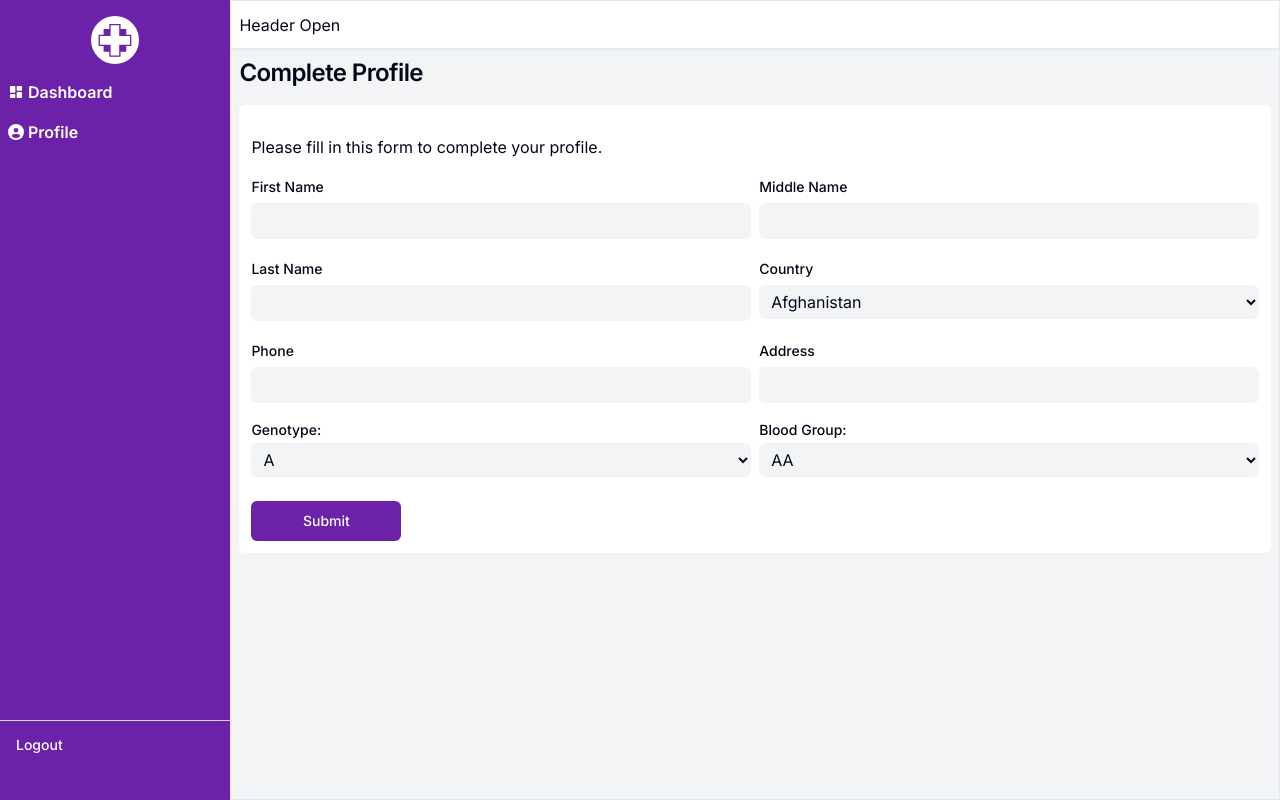
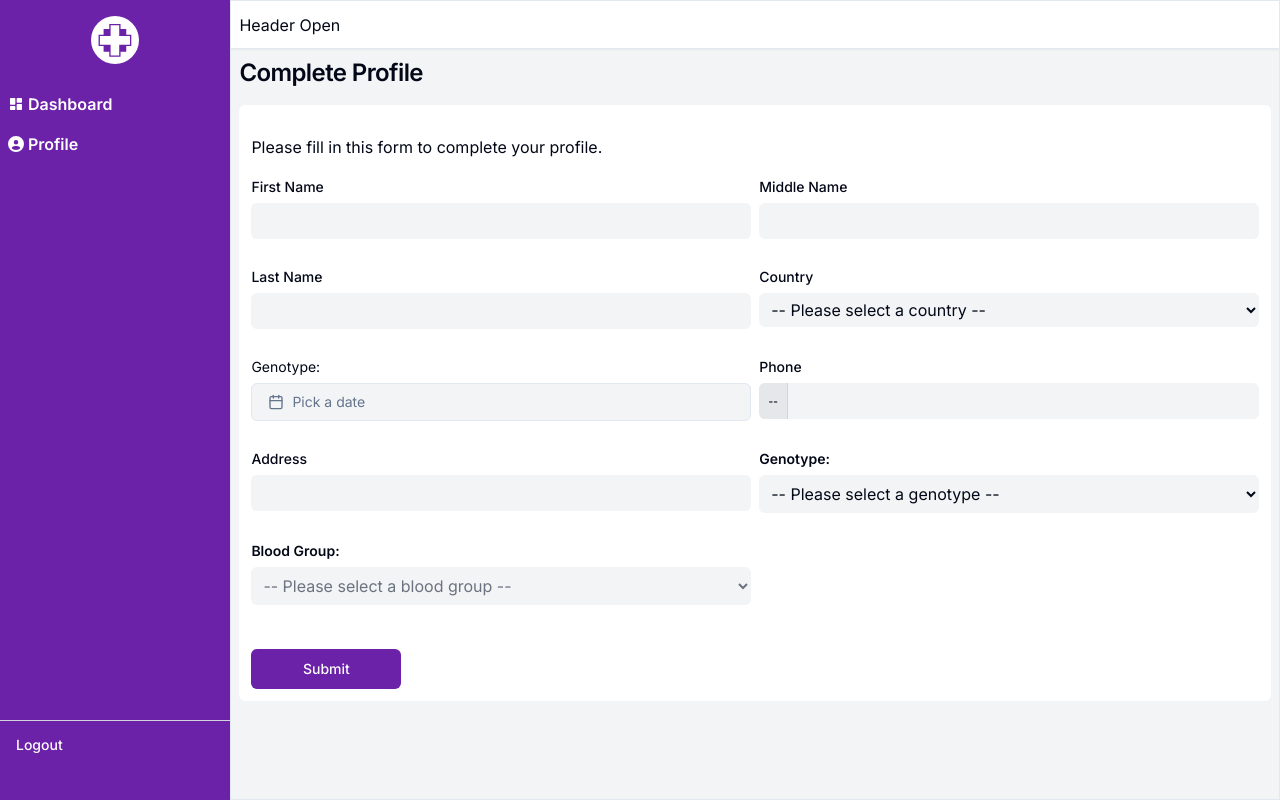
Before and after one commit to Nwachukwu-Uzor/clinic-one-ui, a Next.js app: page /profile/complete-profile in a window 1280 px wide. Built offline with nearby package versions, Linux system fonts and the light colour scheme.

Commit message:
Fix: validation issues on complete patient details form

```diff
--- a/app/(main)/layout.tsx
+++ b/app/(main)/layout.tsx
@@ -48,7 +48,7 @@ const Layout = ({ children }: { children: React.ReactNode }) => {
               <GiHospitalCross className="text-4xl text-purple-800" />
             </div>
             {/* <button onClick={toggleSidebarOpen}>Close</button> */}
-            <ul className="flex flex-col gap-2">
+            <ul className="flex flex-col gap-2 mt-6">
               {navLinks.map((link) => (
                 <li key={link.id}>
                   <Link
--- a/app/(main)/profile/complete-profile/page.tsx
+++ b/app/(main)/profile/complete-profile/page.tsx
@@ -1,6 +1,6 @@
 "use client";
 import React from "react";
-import { z } from "zod";
+import { date, z } from "zod";
 import { SubmitHandler, useForm } from "react-hook-form";
 import { zodResolver } from "@hookform/resolvers/zod";
 import { useRouter } from "next/navigation";
@@ -11,38 +11,91 @@ import { Label } from "@/components/ui/label";
 import { Button } from "@/components/ui/button";
 import { toast } from "react-toastify";
 import { formatValidationErrors } from "@/utils/shared";
+import { useQueryClient } from "@tanstack/react-query";
+import { onboardingService } from "@/services";
+import {
+  Popover,
+  PopoverContent,
+  PopoverTrigger,
+} from "@/components/ui/popover";
+import { cn } from "@/lib/utils";
+import { CalendarIcon } from "lucide-react";
+import { format } from "date-fns";
+import { Calendar } from "@/components/ui/calendar";
+import { SelectSingleEventHandler } from "react-day-picker";
+import { GET_PATIENT_DATA } from "@/constants";
 
 const schema = z.object({
-  firstName: z.string({
-    required_error: "First name required",
-  }),
-  lastName: z.string({
-    required_error: "Last name is required",
-  }),
+  firstName: z
+    .string({
+      required_error: "First name required",
+    })
+    .min(2, "First name must be at least 2 characters"),
+  lastName: z
+    .string({
+      required_error: "Last name is required",
+    })
+    .min(2, "Last name must be at least 2 characters"),
   middleName: z.optional(z.string()),
-  country: z.string({ required_error: "Country is required" }),
-  phoneNumber: z.string({ required_error: "Phone number is required" }),
-  address: z.string({ required_error: "Address is required" }),
-  bloodGroup: z.string({ required_error: "Blood Group is required" }),
-  genotype: z.string({ required_error: "Genotype is required" }),
+  country: z
+    .string({ required_error: "Country is required" })
+    .min(2, "Country is required"),
+  phoneNumber: z
+    .string({ required_error: "Phone number is required" })
+    .min(2, "Phone number is required"),
+  address: z
+    .string({ required_error: "Address is required" })
+    .min(2, "Phone number is required"),
+  bloodGroup: z
+    .string({ required_error: "Blood Group is required" })
+    .min(2, "Phone number is required"),
+  genotype: z
+    .string({ required_error: "Genotype is required" })
+    .min(2, "Phone number is required"),
+  dateOfBirth: z.date({ required_error: "Date of Birth is required" }),
 });
 
 type FormFields = z.infer<typeof schema>;
 
 const Page = () => {
   const router = useRouter();
+  const queryClient = useQueryClient();
   const {
     register,
     setError,
     handleSubmit,
+    watch,
+    setValue,
     formState: { errors, isSubmitting },
   } = useForm<FormFields>({
     resolver: zodResolver(schema),
   });
 
+  const [countryInput, dateOfBirth] = watch(["country", "dateOfBirth"]);
+  const country = countryInput?.length > 0 ? JSON.parse(countryInput) : null;
+
+  const handleDateChange = (date?: Date) => {
+    if (date) {
+      setValue("dateOfBirth", date);
+    }
+  };
+
   const onSubmit: SubmitHandler<FormFields> = async (values) => {
     try {
-      console.log(values);
+      const token = sessionStorage.getItem("token") as string;
+      const response = await onboardingService.completePatientDetails(
+        {
+          ...values,
+          phoneNumber: `${country?.code_dial ?? ""}${values?.phoneNumber}`
+        },
+        token
+      );
+
+      if (!response?.status) {
+        toast.error(response?.message);
+      }
+      toast.success(response?.message);
+      queryClient.invalidateQueries({ queryKey: [GET_PATIENT_DATA] });
     } catch (error: any) {
       console.log(error?.response);
       const errorData = error?.response?.data?.data?.errors;
@@ -82,7 +135,7 @@ const Page = () => {
         <p className="leading-7 my-4">
           Please fill in this form to complete your profile.
         </p>
-        <div className="grid lg:grid-cols-2 gap-2">
+        <div className="grid lg:grid-cols-2 gap-x-2 gap-y-4">
           <TextInput
             label="First Name"
             {...register("firstName")}
@@ -107,6 +160,7 @@ const Page = () => {
               {...register("country")}
               disabled={isSubmitting}
             >
+              <option value="">-- Please select a country --</option>
               {countries.map((country) => (
                 <option key={country.code} value={JSON.stringify(country)}>
                   {country.name}
@@ -117,11 +171,44 @@ const Page = () => {
               {errors?.country?.message}
             </p>
           </div>
+          <div className="flex flex-col gap-1.5">
+            <label className="text-sm">Genotype: </label>
+            <Popover>
+              <PopoverTrigger asChild>
+                <Button
+                  variant={"outline"}
+                  className={cn(
+                    "w-full justify-start text-left font-normal h-auto",
+                    !dateOfBirth && "text-muted-foreground bg-gray-100"
+                  )}
+                >
+                  <CalendarIcon className="mr-2 h-4 w-4" />
+                  {dateOfBirth ? format(dateOfBirth, "PPP") : <span>Pick a date</span>}
+                </Button>
+              </PopoverTrigger>
+              <PopoverContent className="w-auto p-0">
+                <Calendar
+                  mode="single"
+                  selected={dateOfBirth}
+                  onSelect={(val) => handleDateChange(val)}
+                  initialFocus
+                />
+              </PopoverContent>
+            </Popover>
+            <p className="h-1 mt-0.5 text-red-500 text-xs">
+              {errors?.dateOfBirth?.message}
+            </p>
+          </div>
           <TextInput
             label="Phone"
             {...register("phoneNumber")}
             error={errors?.phoneNumber?.message}
             disabled={isSubmitting}
+            leftIcon={
+              <span className="text-[10px] inline-flex  justify-center items-center w-5 font-semibold">
+                {country ? country?.dial_code : "--"}
+              </span>
+            }
           />
           <TextInput
             label="Address"
@@ -130,12 +217,13 @@ const Page = () => {
             disabled={isSubmitting}
           />
           <div className="flex flex-col gap-1.5">
-            <Label>Genotype: </Label>
+            <label className="text-sm font-semibold">Genotype: </label>
             <select
-              className="relative w-full bg-gray-100 py-1.5 px-2 border-none outline-none focus:border-none focus:outline-none focus:ring-[0.5px] focus:ring-purple-600 rounded-md duration-50 placeholder:opacity-70 placeholder:text-xs disabled:cursor-not-allowed disabled:opacity-70 placeholder:text-fade"
+              className="relative w-full bg-gray-100 py-2 px-2 border-none outline-none focus:border-none focus:outline-none focus:ring-[0.5px] focus:ring-purple-600 rounded-md duration-50 placeholder:opacity-70 placeholder:text-xs disabled:cursor-not-allowed disabled:opacity-70 placeholder:text-fade font-size"
               {...register("genotype")}
               disabled={isSubmitting}
             >
+              <option value="">-- Please select a genotype --</option>
               {genotypes.map((genotype) => (
                 <option key={genotype.id} value={genotype.value}>
                   {genotype.label}
@@ -147,12 +235,13 @@ const Page = () => {
             </p>
           </div>
           <div className="flex flex-col gap-1.5">
-            <Label>Blood Group: </Label>
+            <label className="text-sm font-semibold">Blood Group: </label>
             <select
-              className="relative w-full bg-gray-100 py-1.5 px-2 border-none outline-none focus:border-none focus:outline-none focus:ring-[0.5px] focus:ring-purple-600 rounded-md duration-50 placeholder:opacity-70 placeholder:text-xs disabled:cursor-not-allowed disabled:opacity-70 placeholder:text-fade"
+              className="relative w-full bg-gray-100 py-2 px-2 border-none outline-none focus:border-none focus:outline-none focus:ring-[0.5px] focus:ring-purple-600 rounded-md duration-50 placeholder:opacity-70 placeholder:text-xs disabled:cursor-not-allowed disabled:opacity-70 placeholder:text-gray-400 text-gray-500"
               {...register("bloodGroup")}
               disabled={isSubmitting}
             >
+              <option value="">-- Please select a blood group --</option>
               {bloodGroups.map((bloodGroup) => (
                 <option key={bloodGroup.id} value={bloodGroup.value}>
                   {bloodGroup.label}
@@ -164,14 +253,14 @@ const Page = () => {
             </p>
           </div>
         </div>
-        <div className="flex flex-col gap-0.5">
+        <div className="flex flex-col gap-0.5 my-4">
           {errors?.root?.message?.split(";").map((error) => (
             <p key={error} className="text-sm text-red-500">
               {error}
             </p>
           ))}
         </div>
-        <Button className="mt-3 w-[50%] max-w-[150px]" disabled={isSubmitting}>
+        <Button className="w-[50%] max-w-[150px]" disabled={isSubmitting}>
           {isSubmitting ? <PulseLoader /> : "Submit"}
         </Button>
       </form>
--- a/app/(main)/profile/page.tsx
+++ b/app/(main)/profile/page.tsx
@@ -46,7 +46,7 @@ const Profile = () => {
       ) : data?.data ? (
         <article></article>
       ) : (
-        <article className="min-h-[40vh] mt-4 bg-white flex items-center justify-center text-center">
+        <article className="min-h-[40vh] mt-4 bg-white flex items-center justify-center text-center rounded-md">
           <div>
             <h3 className="scroll-m-20 text-2xl font-semibold text-gray-600 tracking-tight">
               You have not completed your profile yet.
--- a/components/shared/text-input.tsx
+++ b/components/shared/text-input.tsx
@@ -22,16 +22,16 @@ export const TextInput = forwardRef<HTMLInputElement, Props>(
         ) : null}
         <div className="relative">
           {leftIcon ? (
-            <span className="absolute left-1 z-20 top-[50%] -translate-y-[50%] text-fade">
+            <span className="absolute left-0 z-20 top-[50%] pl-1 flex items-center justify-center h-full pr-1 -translate-y-[50%] text-fade border-r border-r-gray-300 bg-gray-200 rounded-l-md">
               {leftIcon}
             </span>
           ) : null}
           <input
             {...props}
             ref={ref}
-            className={`relative w-full bg-gray-100 py-1.5 px-2 border-none outline-none focus:border-none focus:outline-none focus:ring-[0.5px] focus:ring-purple-600 rounded-md duration-50 placeholder:opacity-70 placeholder:text-xs disabled:cursor-not-allowed disabled:opacity-70 placeholder:text-fade ${
+            className={`relative w-full bg-gray-100 py-1.5 px-2 border-none outline-none focus:border-none focus:outline-none focus:ring-[0.5px] focus:ring-purple-600 rounded-md duration-50 placeholder:opacity-70 placeholder:text-xs disabled:cursor-not-allowed disabled:opacity-70 placeholder:text-gray-400 text-gray-600 ${
               rightIcon ? "pr-6" : ""
-            } ${leftIcon ? "pl-6" : ""}`}
+            } ${leftIcon ? "pl-9" : ""}`}
           />
           {rightIcon ? (
             <span className="absolute right-1 z-20 top-[50%] -translate-y-[50%] text-fade">
--- /dev/null
+++ b/components/ui/calendar.tsx
@@ -0,0 +1,66 @@
+"use client"
+
+import * as React from "react"
+import { ChevronLeft, ChevronRight } from "lucide-react"
+import { DayPicker } from "react-day-picker"
+
+import { cn } from "@/lib/utils"
+import { buttonVariants } from "@/components/ui/button"
+
+export type CalendarProps = React.ComponentProps<typeof DayPicker>
+
+function Calendar({
+  className,
+  classNames,
+  showOutsideDays = true,
+  ...props
+}: CalendarProps) {
+  return (
+    <DayPicker
+      showOutsideDays={showOutsideDays}
+      className={cn("p-3", className)}
+      classNames={{
+        months: "flex flex-col sm:flex-row space-y-4 sm:space-x-4 sm:space-y-0",
+        month: "space-y-4",
+        caption: "flex justify-center pt-0 relative items-center",
+        caption_label: "text-sm font-medium",
+        nav: "space-x-1 flex items-center",
+        nav_button: cn(
+          buttonVariants({ variant: "outline" }),
+          "h-7 w-7 bg-transparent p-0 opacity-50 hover:opacity-100"
+        ),
+        nav_button_previous: "absolute left-1",
+        nav_button_next: "absolute right-1",
+        table: "w-full border-collapse space-y-1",
+        head_row: "flex",
+        head_cell:
+          "text-muted-foreground rounded-md w-9 font-normal text-[0.8rem]",
+        row: "flex w-full mt-2",
+        cell: "h-9 w-9 text-center text-sm p-0 relative [&:has([aria-selected].day-range-end)]:rounded-r-md [&:has([aria-selected].day-outside)]:bg-accent/50 [&:has([aria-selected])]:bg-accent first:[&:has([aria-selected])]:rounded-l-md last:[&:has([aria-selected])]:rounded-r-md focus-within:relative focus-within:z-20",
+        day: cn(
+          buttonVariants({ variant: "ghost" }),
+          "h-9 w-9 p-0 font-normal aria-selected:opacity-100"
+        ),
+        day_range_end: "day-range-end",
+        day_selected:
+          "bg-primary text-primary-foreground hover:bg-primary hover:text-primary-foreground focus:bg-primary focus:text-primary-foreground",
+        day_today: "bg-accent text-accent-foreground",
+        day_outside:
+          "day-outside text-muted-foreground opacity-50 aria-selected:bg-accent/50 aria-selected:text-muted-foreground aria-selected:opacity-30",
+        day_disabled: "text-muted-foreground opacity-50",
+        day_range_middle:
+          "aria-selected:bg-accent aria-selected:text-accent-foreground",
+        day_hidden: "invisible",
+        ...classNames,
+      }}
+      components={{
+        IconLeft: ({ ...props }) => <ChevronLeft className="h-4 w-4" />,
+        IconRight: ({ ...props }) => <ChevronRight className="h-4 w-4" />,
+      }}
+      {...props}
+    />
+  )
+}
+Calendar.displayName = "Calendar"
+
+export { Calendar }
--- /dev/null
+++ b/components/ui/popover.tsx
@@ -0,0 +1,31 @@
+"use client"
+
+import * as React from "react"
+import * as PopoverPrimitive from "@radix-ui/react-popover"
+
+import { cn } from "@/lib/utils"
+
+const Popover = PopoverPrimitive.Root
+
+const PopoverTrigger = PopoverPrimitive.Trigger
+
+const PopoverContent = React.forwardRef<
+  React.ElementRef<typeof PopoverPrimitive.Content>,
+  React.ComponentPropsWithoutRef<typeof PopoverPrimitive.Content>
+>(({ className, align = "center", sideOffset = 4, ...props }, ref) => (
+  <PopoverPrimitive.Portal>
+    <PopoverPrimitive.Content
+      ref={ref}
+      align={align}
+      sideOffset={sideOffset}
+      className={cn(
+        "z-50 w-72 rounded-md border bg-popover p-4 text-popover-foreground shadow-md outline-none data-[state=open]:animate-in data-[state=closed]:animate-out data-[state=closed]:fade-out-0 data-[state=open]:fade-in-0 data-[state=closed]:zoom-out-95 data-[state=open]:zoom-in-95 data-[side=bottom]:slide-in-from-top-2 data-[side=left]:slide-in-from-right-2 data-[side=right]:slide-in-from-left-2 data-[side=top]:slide-in-from-bottom-2",
+        className
+      )}
+      {...props}
+    />
+  </PopoverPrimitive.Portal>
+))
+PopoverContent.displayName = PopoverPrimitive.Content.displayName
+
+export { Popover, PopoverTrigger, PopoverContent }
--- a/package.json
+++ b/package.json
@@ -11,15 +11,18 @@
   "dependencies": {
     "@hookform/resolvers": "^3.3.4",
     "@radix-ui/react-label": "^2.0.2",
+    "@radix-ui/react-popover": "^1.0.7",
     "@radix-ui/react-slot": "^1.0.2",
     "@tanstack/react-query": "^5.28.9",
     "@tanstack/react-query-devtools": "^5.28.10",
     "axios": "^1.6.8",
     "class-variance-authority": "^0.7.0",
     "clsx": "^2.1.0",
+    "date-fns": "^3.6.0",
     "lucide-react": "^0.363.0",
     "next": "13.5.6",
     "react": "^18",
+    "react-day-picker": "^8.10.0",
     "react-dom": "^18",
     "react-hook-form": "^7.51.2",
     "react-icons": "^5.0.1",
--- a/types/patient/patient-type.ts
+++ b/types/patient/patient-type.ts
@@ -6,7 +6,7 @@ export type PatientType = {
   firstName: string;
   lastName: string;
   middleName?: string;
-  dateOfBirth: string;
+  dateOfBirth: Date;
   address: string;
   genotype: string;
   bloodGroup: string;
```
Also changed, not shown: services/onboarding-service.ts (+17 -0 lines), 1 other file (tests, documents, lock files or other folders).
